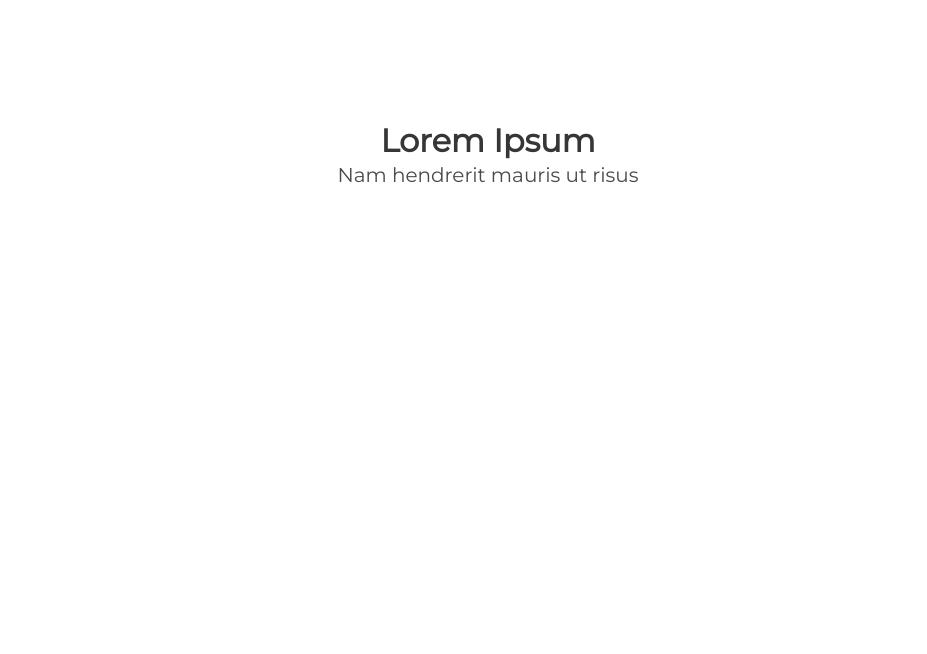
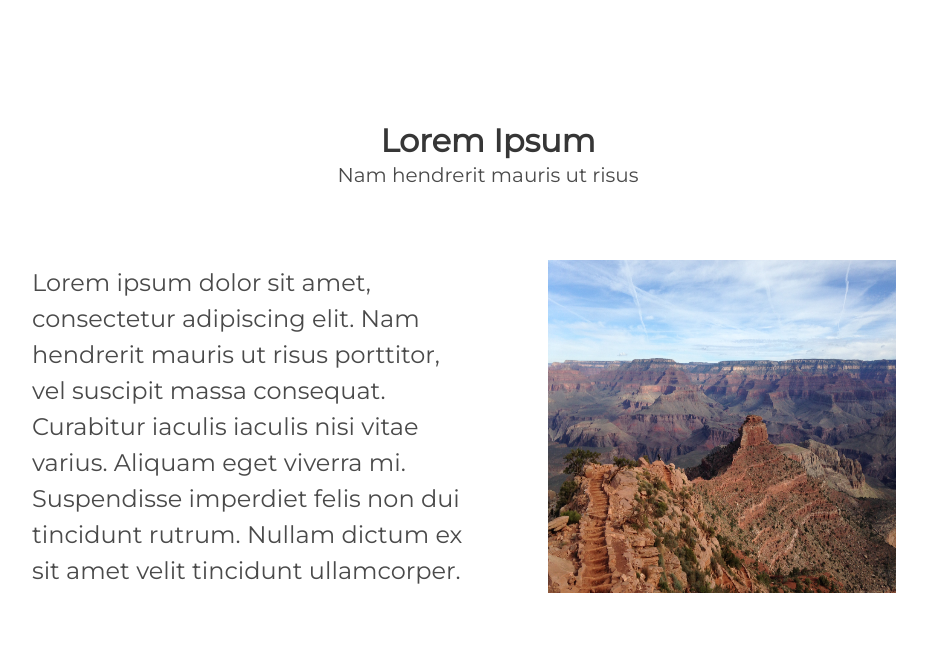
Before and after one commit to EthanTuning/django-example-app, a Django app: page / in a window 1280 px wide. Shown: the part 2253-2907 px from the top of the page, without its empty margins (152-1079 px from the left). Before the commit the page ends 2436 px from the top, so only its background shows below. Run offline with Django 3.2, Linux system fonts and the light colour scheme; some libraries are stand-ins or nearby versions.

Commit message:
finished home page layout

```diff
--- a/DjangoExampleApp/app/static/app/content/site.css
+++ b/DjangoExampleApp/app/static/app/content/site.css
@@ -94,4 +94,14 @@ body {
     text-align: center;
 }
 
+.home-two-columns-container {
+    padding-right: 10em;
+    padding-left: 10em;
+    padding-top: 3em;
+}
+
+.home-two-columns-container .column .content {
+    font-size: 1.5em;
+}
+
 /* About Page */
--- a/DjangoExampleApp/app/templates/app/index.html
+++ b/DjangoExampleApp/app/templates/app/index.html
@@ -158,12 +158,40 @@
 <section id="home-two-column-section" class="section">
     <h3 class="title">Lorem Ipsum</h3>
     <h4 class="subtitle">Nam hendrerit mauris ut risus</h4>
-    <div id="home-two-columns-container" class="columns">
+    <div class="columns is-vcentered home-two-columns-container">
         <div class="column">
-
+            <div class="content">
+                Lorem ipsum dolor sit amet, consectetur adipiscing elit.
+                Nam hendrerit mauris ut risus porttitor, vel suscipit massa consequat.
+                Curabitur iaculis iaculis nisi vitae varius. Aliquam eget viverra mi.
+                Suspendisse imperdiet felis non dui tincidunt rutrum.
+                Nullam dictum ex sit amet velit tincidunt ullamcorper.
+            </div>
         </div>
         <div class="column">
-
+            <div class="content">
+                <figure class="image is-4by3">
+                    <img src="{% static 'app/content/images/laura-colquitt-96833-unsplash.jpg' %}">
+                </figure>
+            </div>
+        </div>
+    </div>
+    <div class="columns is-vcentered home-two-columns-container">
+        <div class="column">
+            <div class="content">
+                <figure class="image is-4by3">
+                    <img src="{% static 'app/content/images/lina-loos-189519-unsplash.jpg' %}">
+                </figure>
+            </div>
+        </div>
+        <div class="column">
+            <div class="content">
+                Lorem ipsum dolor sit amet, consectetur adipiscing elit.
+                Nam hendrerit mauris ut risus porttitor, vel suscipit massa consequat.
+                Curabitur iaculis iaculis nisi vitae varius. Aliquam eget viverra mi.
+                Suspendisse imperdiet felis non dui tincidunt rutrum.
+                Nullam dictum ex sit amet velit tincidunt ullamcorper.
+            </div>
         </div>
     </div>
 </section>
```
Also changed, not shown: DjangoExampleApp/app/static/app/content/images/laura-colquitt-96833-unsplash.jpg (added), 2 other files.
